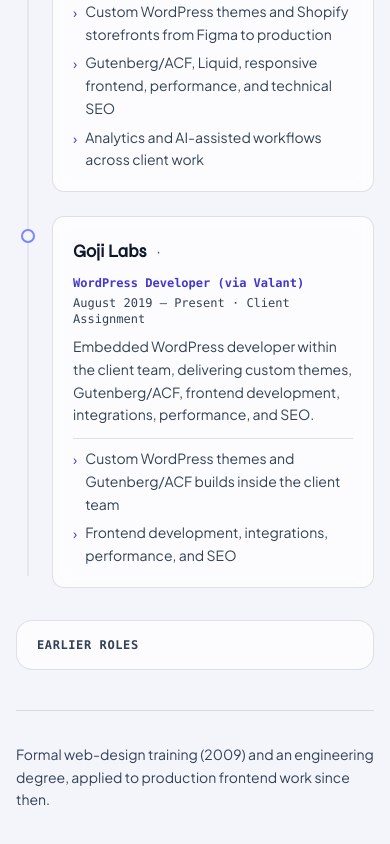
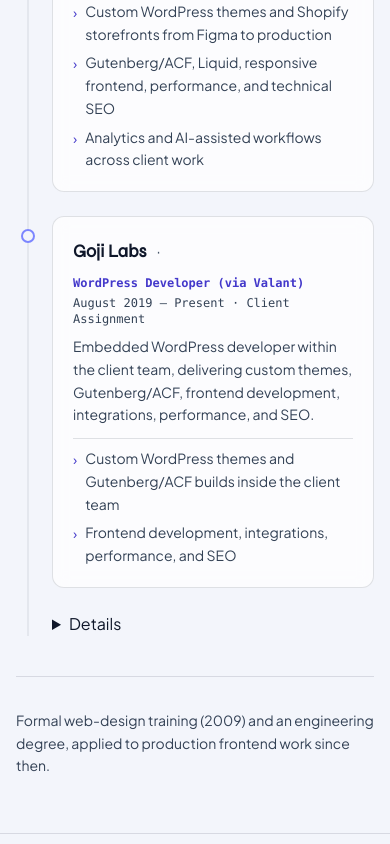
Before and after one commit to dbaik/dbaik.github.io, a React (Vite) app in the folder portfolio/: page / in a window 390 px wide. Shown: the part 5716-6560 px from the top of the page. Built offline with nearby package versions, Linux system fonts and the light colour scheme.

Commit message:
fix: align experience timeline accordion with card column
Earlier roles now shares the timeline indent and summary layout so the section reads as one column in light and dark themes.

```diff
--- a/portfolio/src/components/ExperienceTimeline.tsx
+++ b/portfolio/src/components/ExperienceTimeline.tsx
@@ -1,3 +1,4 @@
+import { ChevronDown } from 'lucide-react';
 import { EXPERIENCE_DATA } from '../data/portfolioData';
 
 export default function ExperienceTimeline() {
@@ -21,13 +22,13 @@
           </p>
         </div>
 
-        <div className="space-y-6 relative before:absolute before:top-3 before:bottom-3 before:left-3 sm:before:left-4 before:-translate-x-1/2 before:w-px before:bg-[var(--line)]">
+        <div className="space-y-6 relative before:absolute before:top-3 before:bottom-0 before:left-3 sm:before:left-4 before:-translate-x-1/2 before:w-px before:bg-[var(--line)]">
           {EXPERIENCE_DATA.slice(0, 2).map((exp) => (
               <div
                 key={exp.id}
                 className="relative pl-9 sm:pl-11 group"
               >
-                <div className="absolute left-3 sm:left-4 top-5 -translate-x-1/2 -translate-y-1/2 h-3.5 w-3.5 rounded-full border-2 border-indigo-400 bg-[#070b15] z-10" />
+                <div className="absolute left-3 sm:left-4 top-5 -translate-x-1/2 -translate-y-1/2 h-3.5 w-3.5 rounded-full border-2 border-indigo-400 bg-[var(--canvas)] z-10" />
 
                 <div className="rounded-xl border border-white/5 bg-slate-950/40 backdrop-blur-sm group-hover:border-white/15 transition-all p-5 sm:p-6">
                   <div className="flex flex-col sm:flex-row sm:items-baseline justify-between gap-1 sm:gap-4 mb-2">
@@ -70,15 +71,21 @@
                 </div>
               </div>
           ))}
-        </div>
 
-        <details className="mt-8 rounded-2xl border border-white/10 bg-slate-950/40">
-          <summary className="cursor-pointer list-none px-5 py-4 font-mono text-xs font-bold uppercase tracking-wider text-slate-300 marker:content-none [&::-webkit-details-marker]:hidden focus-visible:outline-none focus-visible:ring-2 focus-visible:ring-indigo-400 rounded-2xl">
-            Earlier roles
+          <details className="group relative pl-9 sm:pl-11">
+            <div className="absolute left-3 sm:left-4 top-6 -translate-x-1/2 -translate-y-1/2 h-3.5 w-3.5 rounded-full border-2 border-indigo-400/50 bg-[var(--canvas)] z-10" />
+            <div className="rounded-2xl border border-white/10 bg-slate-950/40">
+              <summary className="flex cursor-pointer list-none items-center justify-between gap-3 px-5 py-4 font-mono text-xs font-bold uppercase tracking-wider text-slate-300 marker:content-none [&::-webkit-details-marker]:hidden focus-visible:outline-none focus-visible:ring-2 focus-visible:ring-indigo-400 focus-visible:ring-offset-2 focus-visible:ring-offset-[var(--canvas)] rounded-2xl">
+                <span>Earlier roles</span>
+                <ChevronDown
+                  size={16}
+                  aria-hidden="true"
+                  className="shrink-0 text-[var(--text-secondary)] transition-transform duration-200 group-open:rotate-180"
+                />
               </summary>
-          <div className="space-y-3 px-5 pb-5">
+              <div className="space-y-3 border-t border-white/5 px-5 pb-5 pt-1">
                 {EXPERIENCE_DATA.slice(2).map((exp) => (
-              <div key={exp.id} className="border-t border-white/5 pt-3">
+                  <div key={exp.id} className="border-t border-white/5 pt-3 first:border-t-0 first:pt-3">
                     <div className="flex flex-col sm:flex-row sm:items-baseline sm:justify-between gap-1">
                       <p className="font-display text-sm font-bold text-white">
                         {exp.company} <span className="text-[var(--muted)]">·</span>{' '}
@@ -95,7 +102,9 @@
                   </div>
                 ))}
               </div>
+            </div>
           </details>
+        </div>
 
         <p className="mt-10 pt-8 border-t border-white/10 font-sans text-sm text-[var(--text-secondary)] leading-relaxed">
           Formal web-design training (2009) and an engineering degree, applied to production frontend work since then.
```
Also changed, not shown: portfolio/public/hero-portrait.svg. Lines whose indentation alone changed are shown as unchanged.
